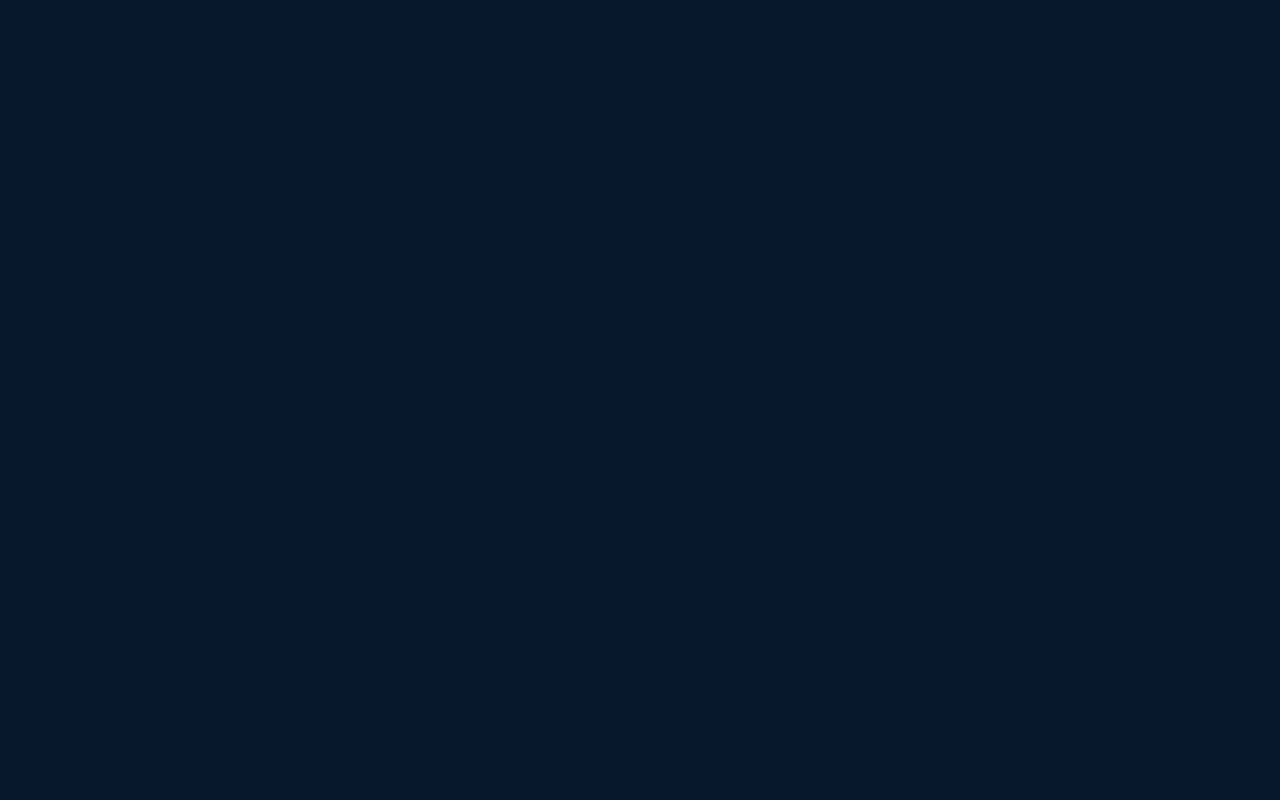
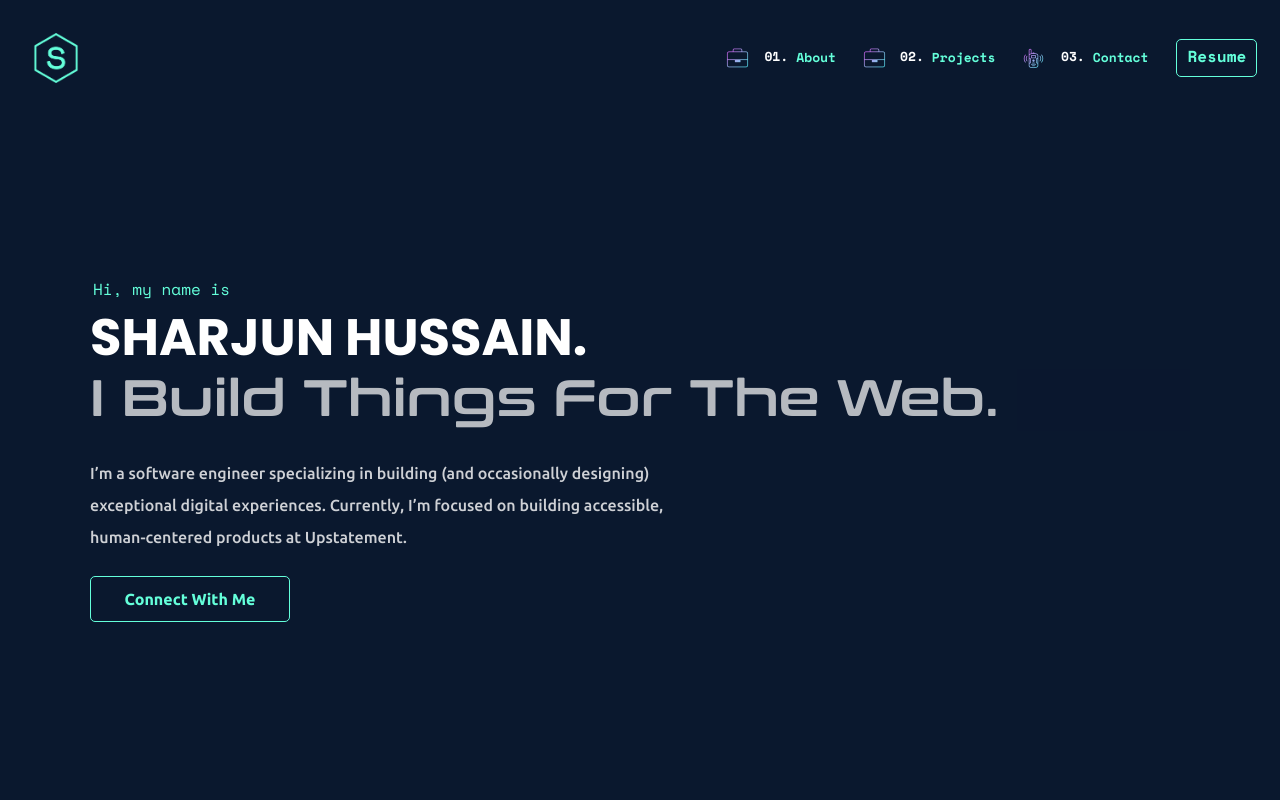
Before and after one commit to Sharjun-Hussain/Portfolio-Sharjun-Hussain, a React (Vite) app: page / in a window 1280 px wide. Before the commit this address had no page. Shown: the top 800 px of the page. Built offline with nearby package versions, Linux system fonts and the light colour scheme.

Commit message:
App Jsx Route Changed To /

```diff
--- a/src/App.jsx
+++ b/src/App.jsx
@@ -7,7 +7,7 @@
     <>
       <BrowserRouter>
         <Routes>
-          <Route path="/Portfolio-Sharjun-Hussain/" element={<Home />} />
+          <Route path="/" element={<Home />} />
         </Routes>
       </BrowserRouter>
     </>
```
